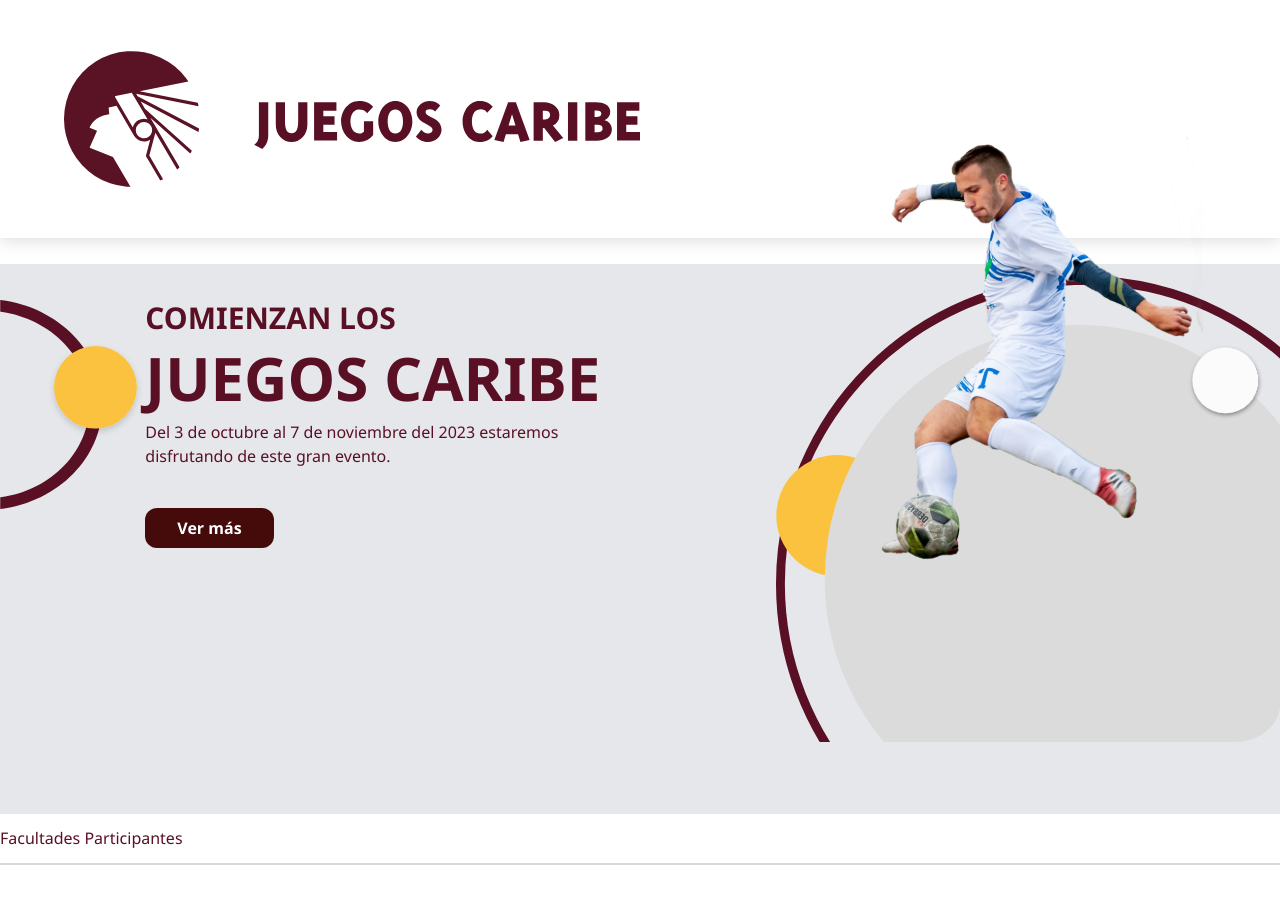
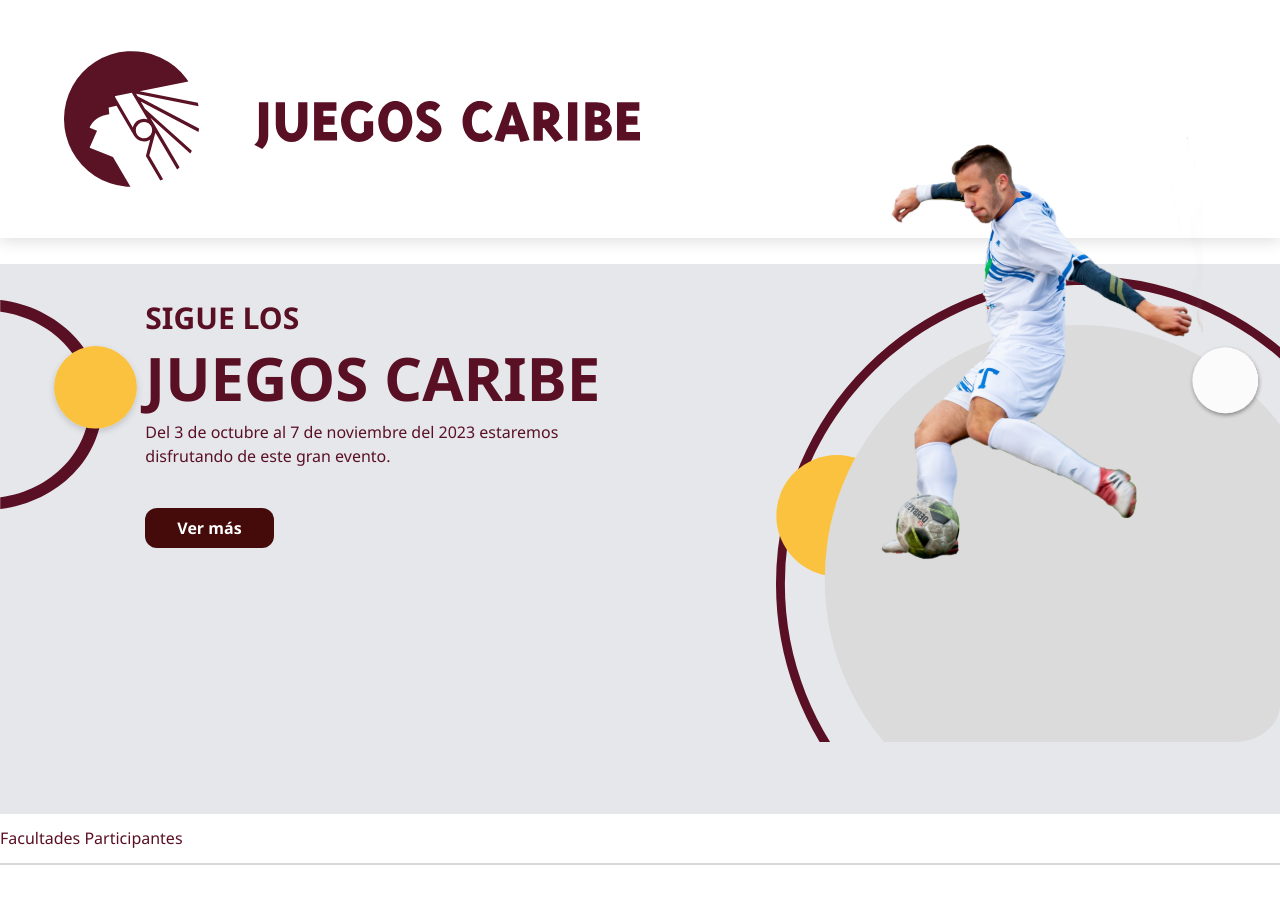
Before and after one commit to chriss8g/Juegos-Caribe, a Next.js app in the folder Frontend/: page / in a window 1280 px wide. Shown: the top 904 px of the page. Built offline with nearby package versions, Linux system fonts and the light colour scheme; no server answers; a web font is replaced by a local one.

Commit message:
issue 90 fixed

```diff
--- a/Frontend/src/Components/Presentation/Presentation.jsx
+++ b/Frontend/src/Components/Presentation/Presentation.jsx
@@ -13,7 +13,7 @@ export default function Main()
                         </div>
                     </div>
                     <div className="Introduction">
-                        <p className="font-medium text-xl">COMIENZAN LOS</p>
+                        <p className="font-medium text-xl">SIGUE LOS</p>
                         <p className="font-bold text-3xl">JUEGOS CARIBE</p>
                         <p className="text-sm font-medium pt-[3%]">Del 3 de Octubre al 7 de Noviembre de 2023 estaremos disfrutando de este gran evento.</p>
                     </div>
@@ -39,7 +39,7 @@ export default function Main()
                         <Image alt="" src="/smallBall.svg" fill className="image"/>
                     </div>
                     <div className="main-pres-text w-1/2 mt-6">
-                        <p className="lg:text-3xl lg:font-semibold mb-3">COMIENZAN LOS</p>
+                        <p className="lg:text-3xl lg:font-semibold mb-3">SIGUE LOS</p>
                         <h1 className="lg:text-6xl lg:font-black mb-3">JUEGOS CARIBE</h1>
                         <p className="lg:font-medium lg:w-4/5">Del 3 de octubre al 7 de noviembre del 2023 estaremos
                             disfrutando de este gran evento.</p>
```
